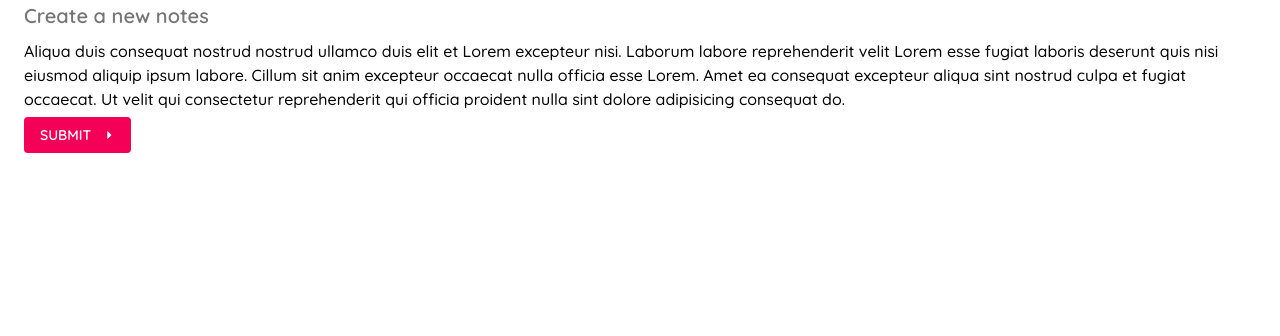
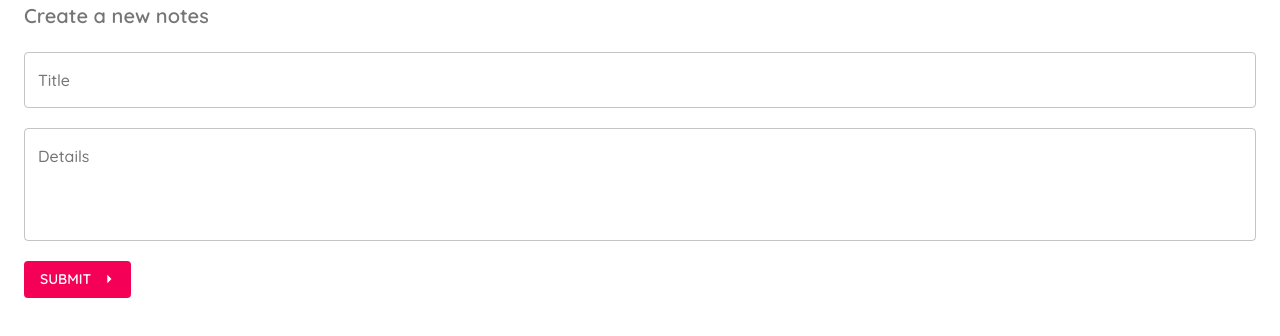
Before and after one commit to dragonregure/material-ui-tut, a React (Create React App) app: page /create in a window 1280 px wide. Shown: the top 336 px of the page. Built offline with nearby package versions, Linux system fonts and the light colour scheme.

Commit message:
lesson-7-formAndTextField

```diff
--- a/src/pages/Create.js
+++ b/src/pages/Create.js
@@ -1,19 +1,37 @@
-import React from 'react';
-import { Typography, Button, Container } from '@material-ui/core';
+import React, { useState } from 'react';
+import { Typography, Button, Container, makeStyles, TextField } from '@material-ui/core';
 import ArrowRightIcon from '@material-ui/icons/ArrowRight';
-import { makeStyles } from '@material-ui/core';
 
 const useStyles = makeStyles({
-  // button: {
-  //   backgroundColor: '#54f0b7',
-  //   '&:hover': {
-  //     backgroundColor: '#34ad81'
-  //   }
-  // }
+  formItem: {
+    marginBottom: 20
+  },
+  form: {
+    marginBottom: 20,
+    marginTop: 20
+  }
 });
+
+
 
 export default function Create() {
   const styleClasses = useStyles();
+  const [title, setTitle] = useState('');
+  const [detail, setDetail] = useState('');
+  const [errorTitle, setErrorTitle] = useState(false);
+  const [errorDetail, setErrorDetail] = useState(false);
+
+  const handleSubmit = (e) => {
+    e.preventDefault();
+    setErrorTitle(false);
+    setErrorDetail(false);
+
+    if(title === '') setErrorTitle(true);
+    if(detail === '') setErrorDetail(true);
+
+    if(title && detail) console.log(title, detail);
+  }
+
   return (
     <Container>
       <Typography
@@ -25,23 +43,38 @@ export default function Create() {
         Create a new notes
       </Typography>
 
-      <Typography
-        gutterBottom
-      >
-        Aliqua duis consequat nostrud nostrud ullamco duis elit et Lorem excepteur nisi. Laborum labore reprehenderit velit Lorem esse fugiat laboris deserunt quis nisi eiusmod aliquip ipsum labore. Cillum sit anim excepteur occaecat nulla officia esse Lorem. Amet ea consequat excepteur aliqua sint nostrud culpa et fugiat occaecat. Ut velit qui consectetur reprehenderit qui officia proident nulla sint dolore adipisicing consequat do.
-      </Typography>
+      <form action="" onSubmit={(e) => handleSubmit(e)} className={styleClasses.form}>
+        <TextField
+          fullWidth
+          label="Title"
+          variant="outlined"
+          className={styleClasses.formItem}
+          onChange={(e) => setTitle(e.target.value)}
+          error={errorTitle}
+        />
+
+        <TextField
+          fullWidth
+          label="Details"
+          variant="outlined"
+          multiline
+          rows={4}
+          className={styleClasses.formItem}
+          onChange={(e) => setDetail(e.target.value)}
+          error={errorDetail}
+        />
 
       <Button
         variant="contained"
         type="submit"
         color="secondary"
-        className={styleClasses.button}
         disableElevation
         endIcon={<ArrowRightIcon />}
-        onClick={() => alert('Yeeeeeeeeeehaaaaaaaaaaaawww!')}
+        className={styleClasses.formItem}
       >
         Submit
       </Button>
+      </form>
 
     </Container>
   )
```
